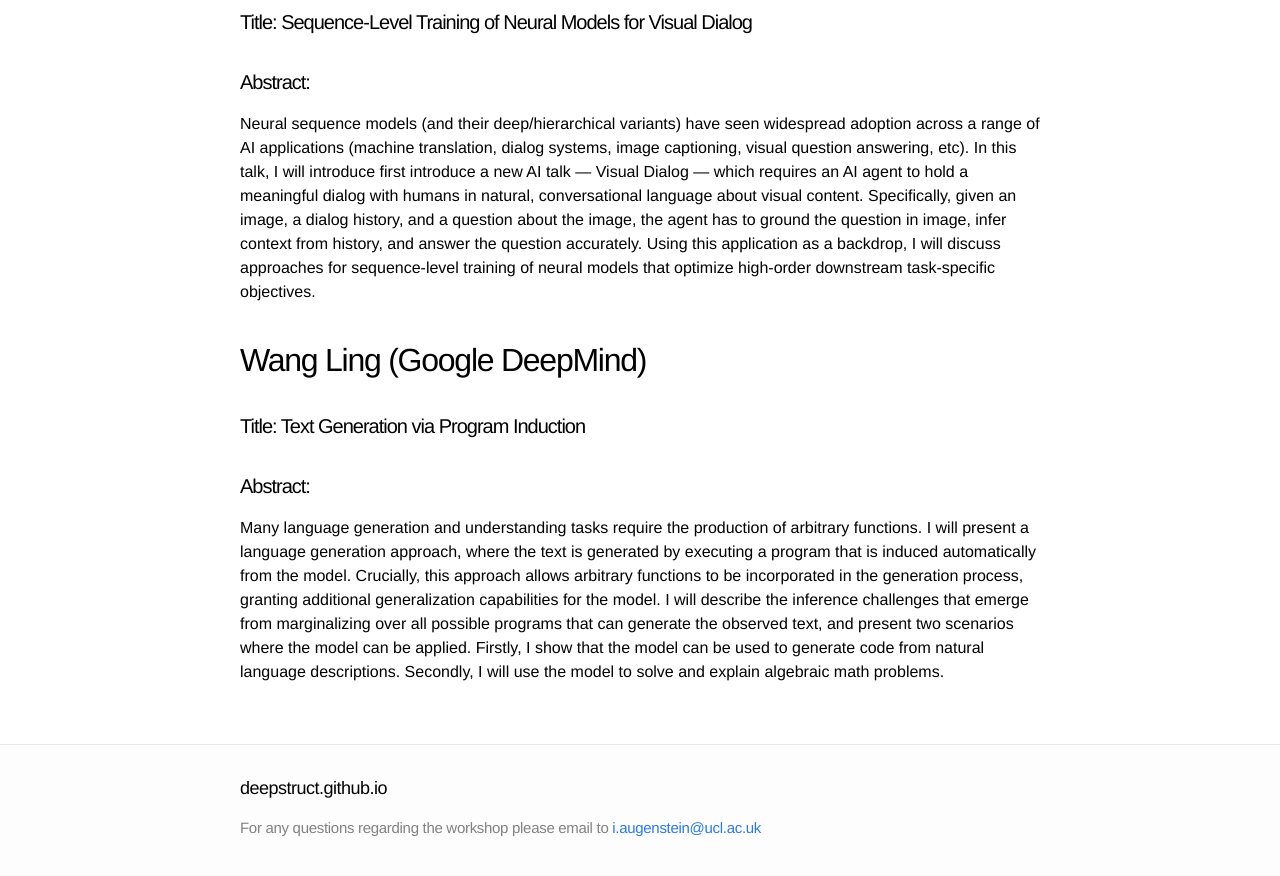
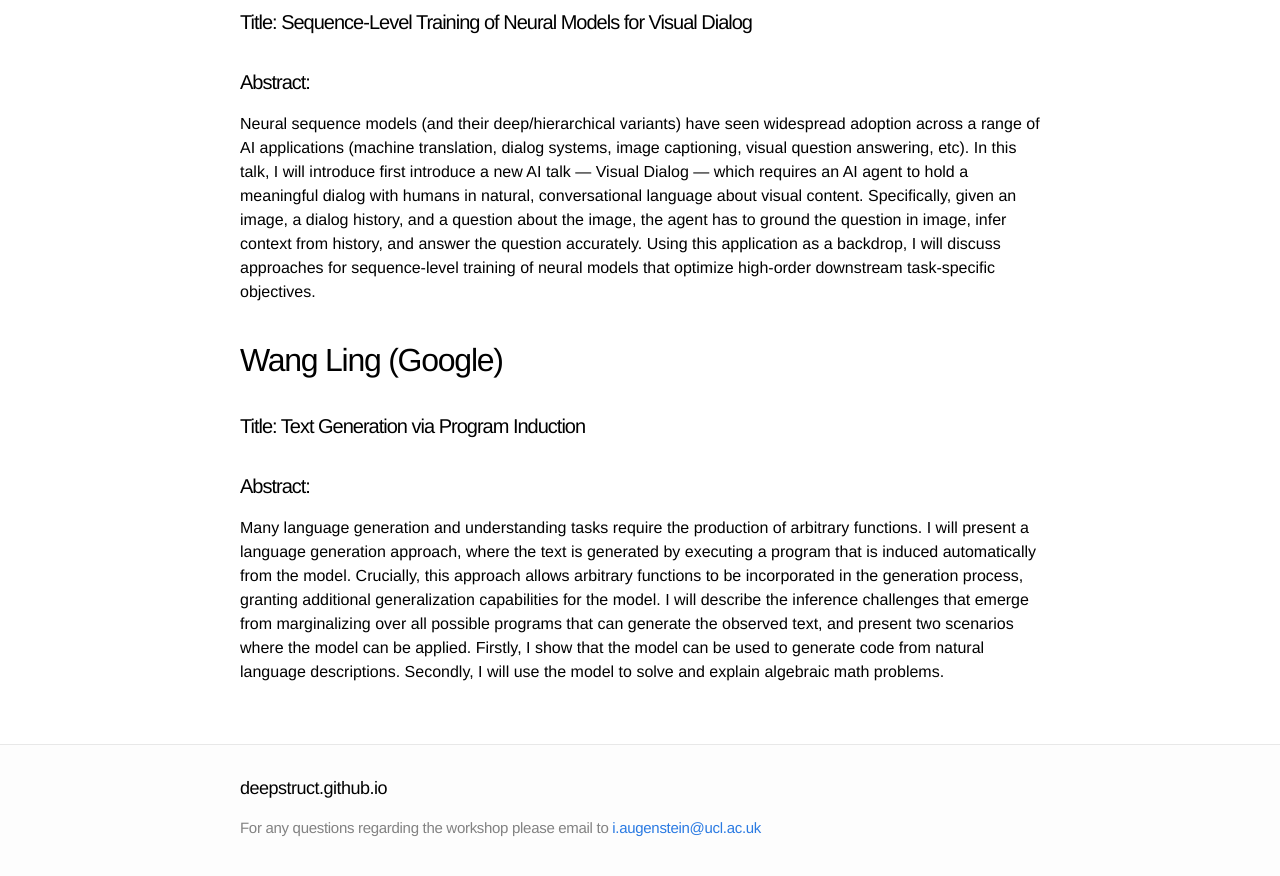
Before and after one commit to deepstruct/deepstruct.github.io, a Jekyll site: the page built from ICML17/6_speakers.md, in a window 1280 px wide and 900 px high, scrolled down 1778 px. Shown: the top 876 px of the window. Built offline with Jekyll 4.4.1, drawn with Linux system fonts in a browser that asks for light colours.

Commit message:
Update 6_speakers.md

```diff
--- a/ICML17/6_speakers.md
+++ b/ICML17/6_speakers.md
@@ -54,7 +54,7 @@ Neural sequence models (and their deep/hierarchical variants) have seen widespre
 Using this application as a backdrop, I will discuss approaches for sequence-level training of neural models that optimize high-order downstream task-specific objectives.
 
 
-## Wang Ling (Google DeepMind)
+## Wang Ling (Google)
 #### Title: Text Generation via Program Induction
 
 #### Abstract:
```
